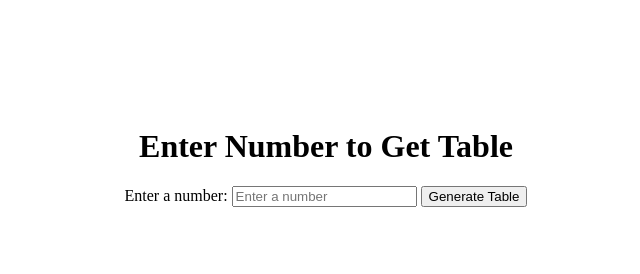
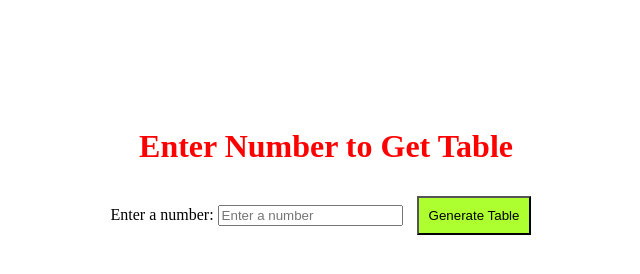
Before and after one commit to RushikeshTekale66/Table-of-number, a plain HTML site: page index.html in a window 1280 px wide. Shown: the whole page, without its empty margins (314-954 px from the left). Drawn offline with Linux system fonts and the light colour scheme.

Commit message:
Added some css

```diff
--- a/index.html
+++ b/index.html
@@ -23,11 +23,11 @@
 </head>
 <body>
 
-    <h1>Enter Number to Get Table</h1>
+    <h1 style="color: red;">Enter Number to Get Table</h1>
 
 <label for="numberInput">Enter a number:</label>
 <input type="number" id="numberInput" placeholder="Enter a number">
-<button onclick="generateTable()">Generate Table</button>
+<button style="background-color: greenyellow; margin: 10px; padding: 10px;" onclick="generateTable()">Generate Table</button>
 
 <div id="tableContainer"></div>
 
```
